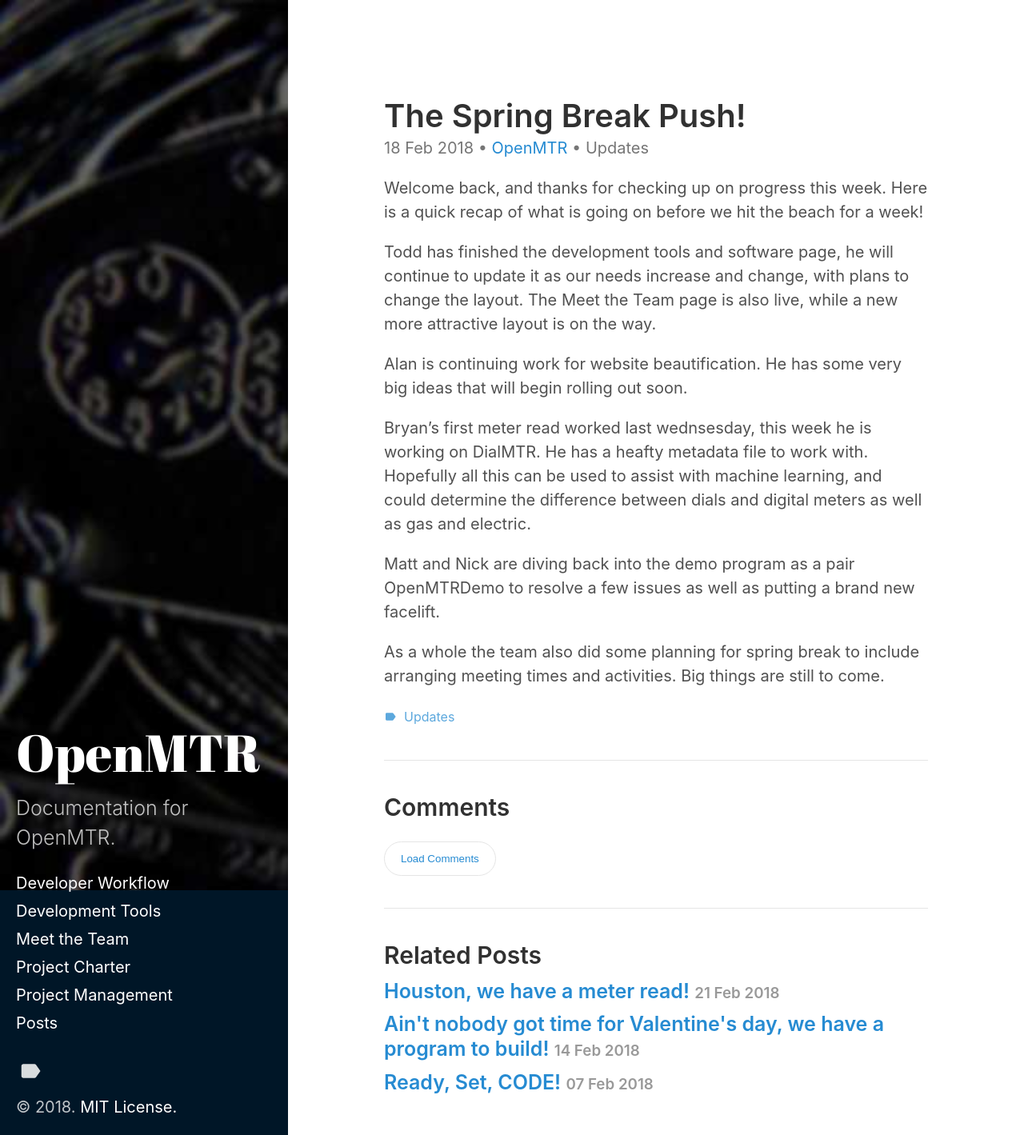
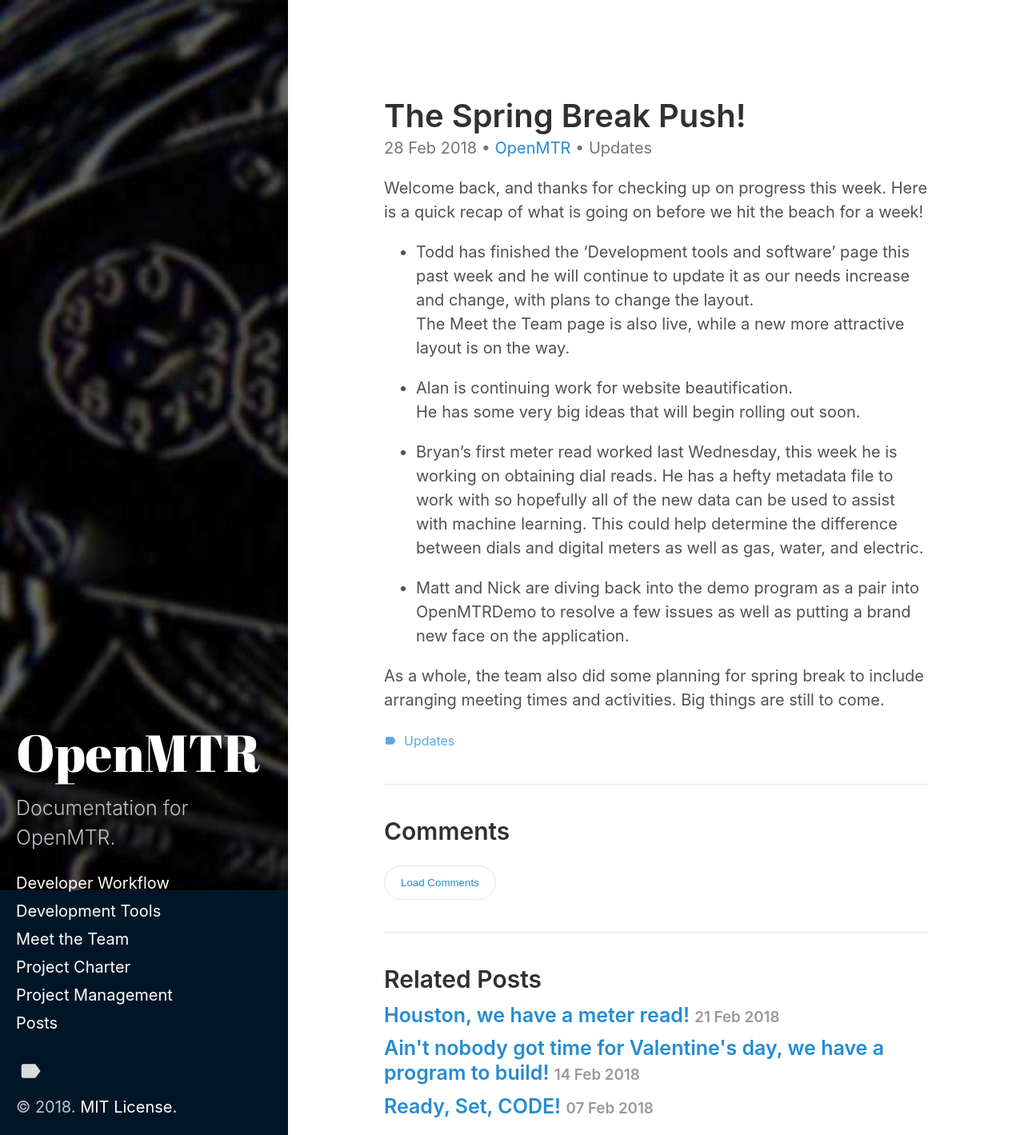
Before and after one commit to knoxville-utilities-board/OpenMTR.github.io_2018, a Jekyll site: the page built from _posts/2018-02-28-sixth-progress-report.md, in a window 1280 px wide. Shown: the whole page at 80% size. Built offline with Jekyll 4.4.1, drawn with Linux system fonts in a browser that asks for light colours.

Commit message:
fix: Grammar, punctuation, and structure

```diff
--- a/_posts/2018-02-28-sixth-progress-report.md
+++ b/_posts/2018-02-28-sixth-progress-report.md
@@ -1,7 +1,7 @@
 ---
 layout: post
 title:  "The Spring Break Push!"
-date:   2018-02-18 12:21:00 -0500
+date:   2018-02-28 12:21:00 -0500
 categories: OpenMTR Updates
 tags: Updates
 ---
@@ -9,18 +9,19 @@ tags: Updates
 Welcome back, and thanks for checking up on progress this week.  Here is a quick recap of what is
 going on before we hit the beach for a week!
 
-Todd has finished the development tools and software page, he will continue to update it as our
-needs increase and change, with plans to change the layout.  The Meet the Team page is also live, while a new more attractive
-layout is on the way.
+- Todd has finished the 'Development tools and software' page this past week and he will continue to update it as our
+needs increase and change, with plans to change the layout.
+The Meet the Team page is also live, while a new more attractive layout is on the way.
 
-Alan is continuing work for website beautification.  He has some very big ideas that will begin rolling out soon.
+- Alan is continuing work for website beautification.
+He has some very big ideas that will begin rolling out soon.
 
-Bryan's first meter read worked last wednsesday, this week he is working on DialMTR.  He has a heafty metadata file to work with.
-Hopefully all this can be used to assist with machine learning, and could determine the difference between dials and digital
-meters as well as gas and electric.
+- Bryan's first meter read worked last Wednesday, this week he is working on obtaining dial reads.
+He has a hefty metadata file to work with so hopefully all of the new data can be used to assist with machine learning.
+This could help determine the difference between dials and digital meters as well as gas, water, and electric.
 
-Matt and Nick are diving back into the demo program as a pair OpenMTRDemo to resolve a few issues as well as putting a brand new
-facelift.
+- Matt and Nick are diving back into the demo program as a pair into OpenMTRDemo to resolve a few issues as well as putting a brand new
+face on the application.
 
-As a whole the team also did some planning for spring break to include arranging meeting times and activities.  Big things are
-still to come.
+As a whole, the team also did some planning for spring break to include arranging meeting times and activities.
+Big things are still to come.
```
